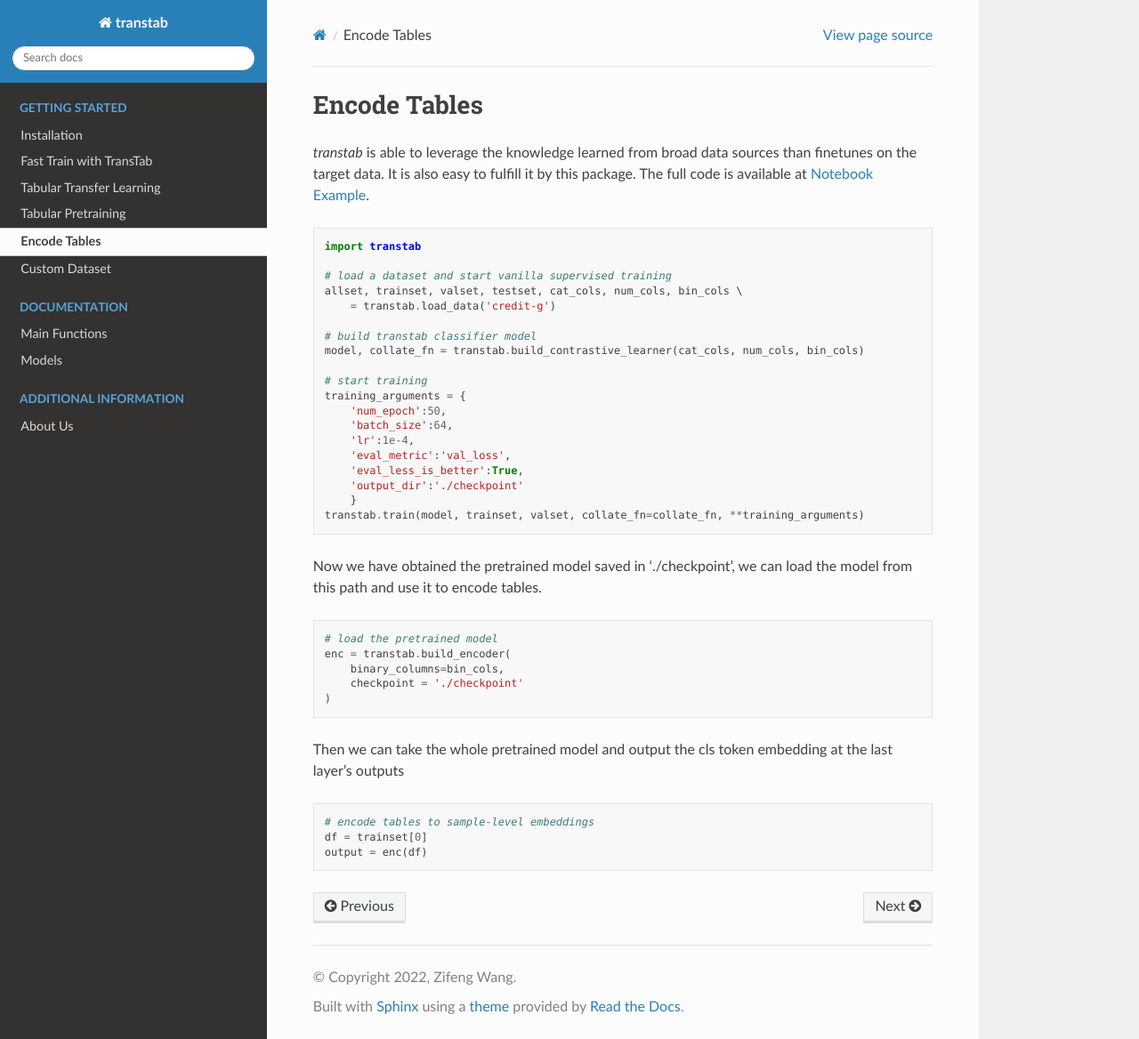
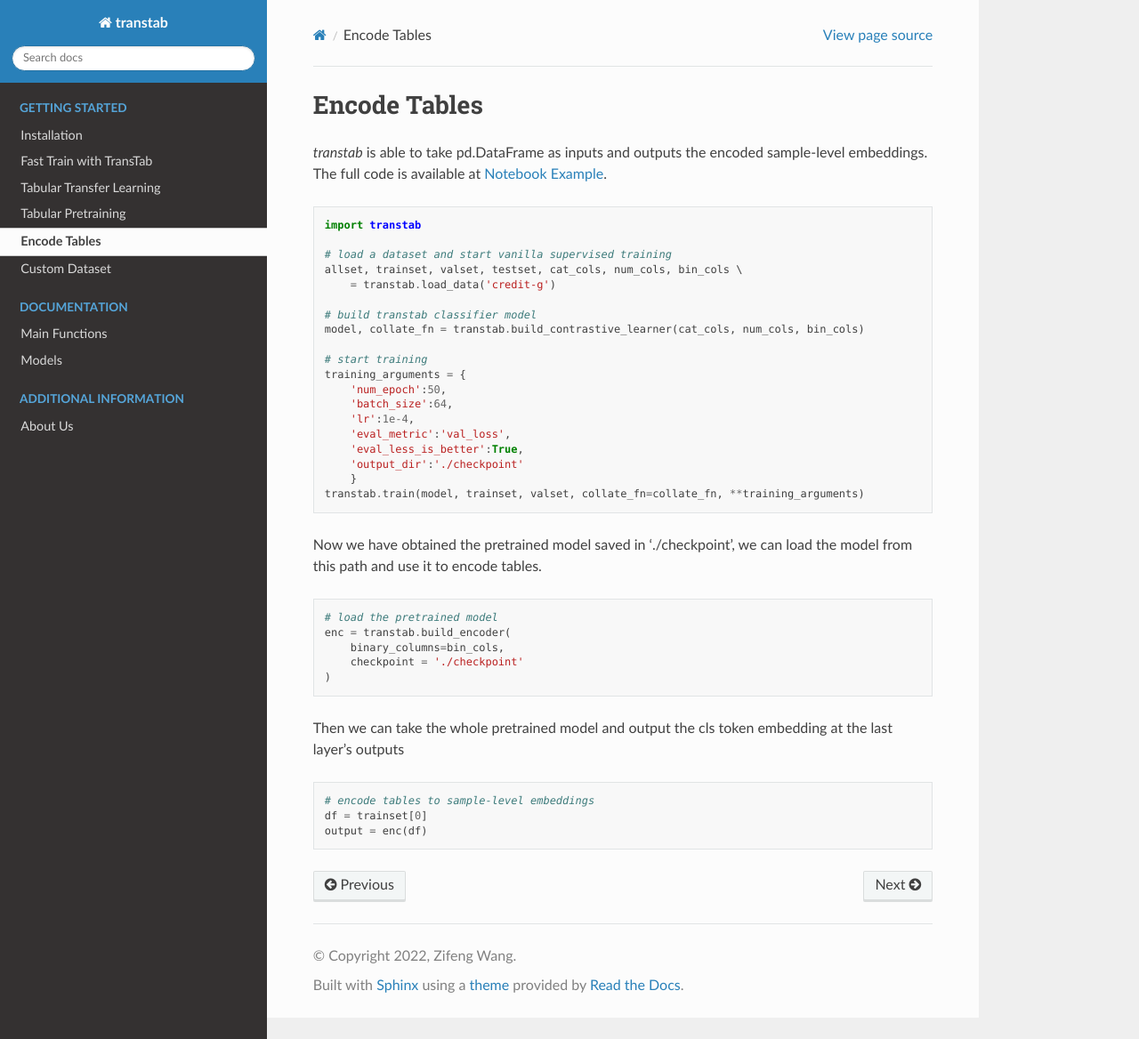
Before and after one commit to RyanWangZf/transtab, a Sphinx documentation site: the page built from docs/source/example_encode.rst, in a window 1280 px wide and 1168 px high. Shown: the whole window at 89% size. Built offline with Sphinx 7.4.7 and the Read the Docs theme 2.0.0, drawn with Linux system fonts in a browser that asks for light colours; formulas are drawn with MathJax 3.

```diff
--- a/docs/source/example_encode.rst
+++ b/docs/source/example_encode.rst
@@ -1,8 +1,7 @@
 Encode Tables
 =============
 
-*transtab* is able to leverage the knowledge learned from broad data sources than finetunes on the target
-data. It is also easy to fulfill it by this package.
+*transtab* is able to take pd.DataFrame as inputs and outputs the encoded sample-level embeddings.
 The full code is available at `Notebook Example <https://github.com/ryanwangzf/transtab/blob/master/examples/table_embedding.ipynb>`_.
 
 
--- a/setup.py
+++ b/setup.py
@@ -13,7 +13,7 @@ with open(os.path.join(this_directory, 'requirements.txt'),
 
 setuptools.setup(
     name = 'transtab',
-    version = '0.0.1',
+    version = '0.0.2',
     author = 'Zifeng Wang',
     author_email = 'zifengw2@illinois.edu',
     description = 'A flexible tabular prediction model that handles variable-column input tables.',
```
